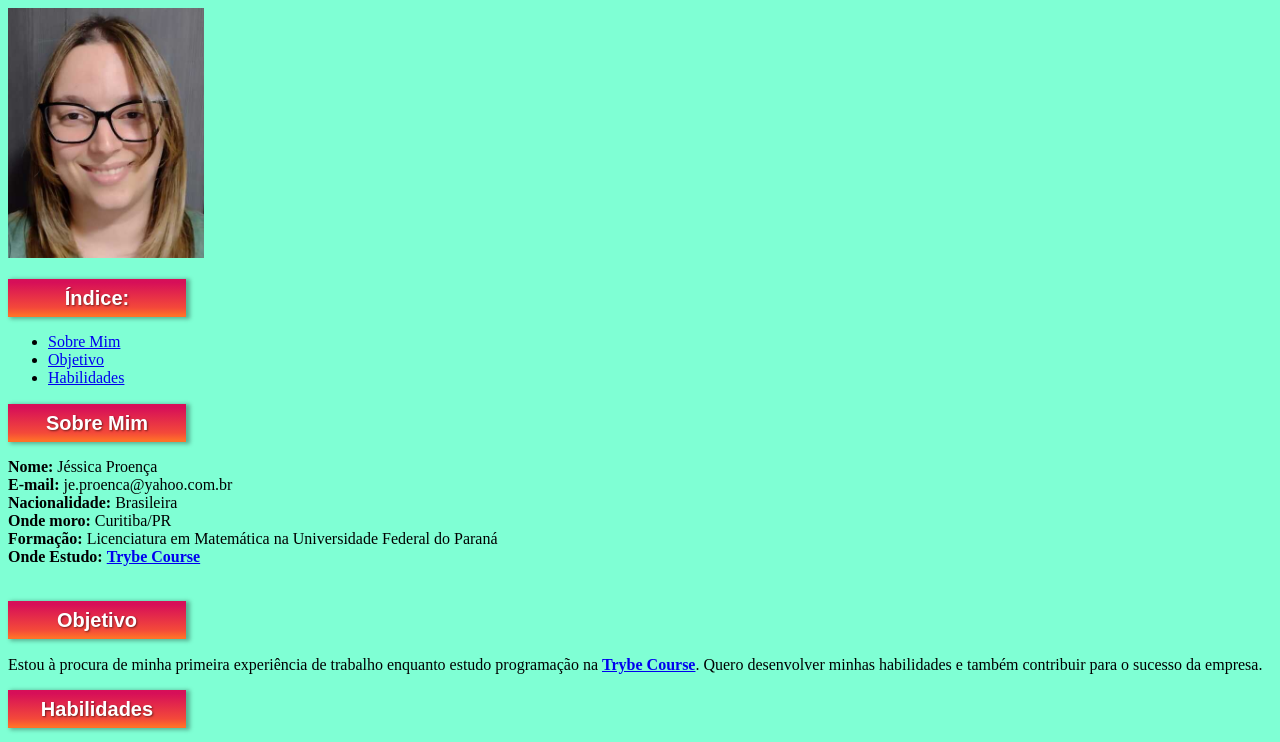
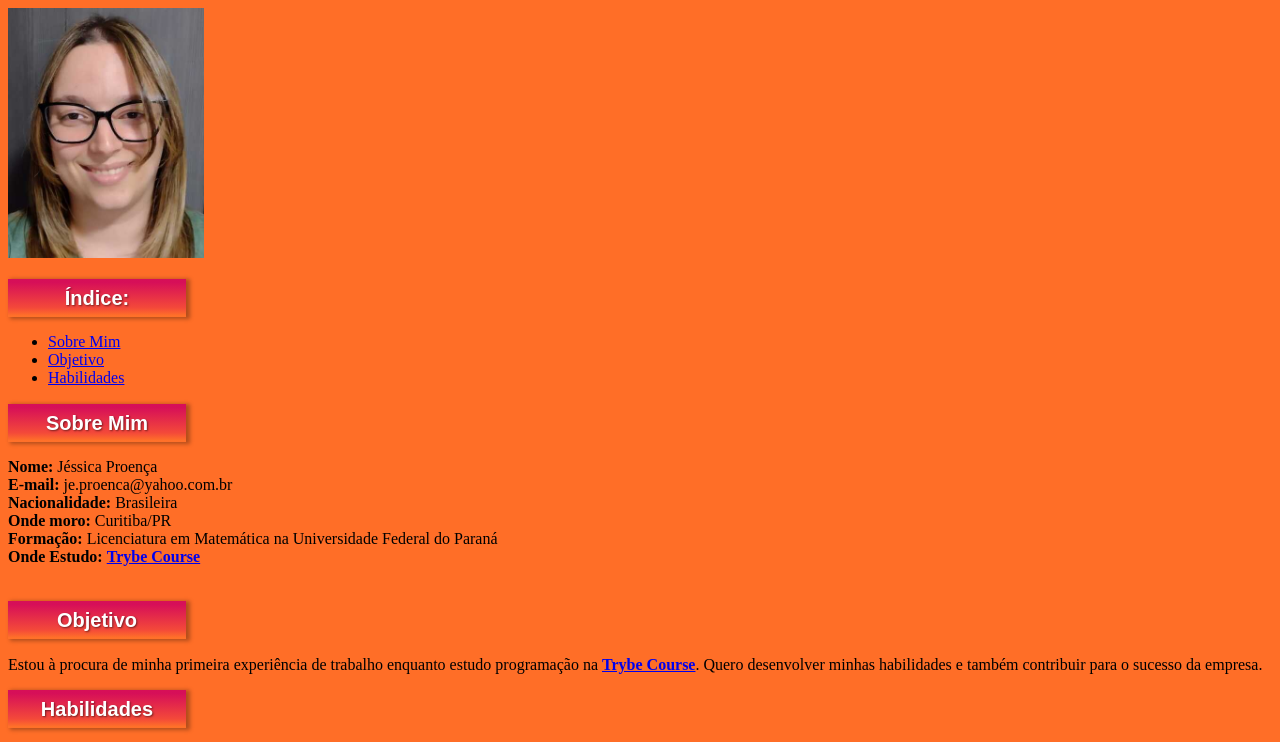
Before and after one commit to JessicaProenca1/JessicaProenca1.github.io, a plain HTML site: page index.html in a window 1280 px wide. Shown: the top 742 px of the page. Drawn offline with Linux system fonts and the light colour scheme.

Commit message:
alterado cor background

```diff
--- a/index.html
+++ b/index.html
@@ -8,7 +8,7 @@
     <!--<link rel="style" href="style.css"> -->
     <style>
       body {
-        background-color: aquamarine;
+        background-color: #ff6e27;
       }
 
       .style-box {
```
